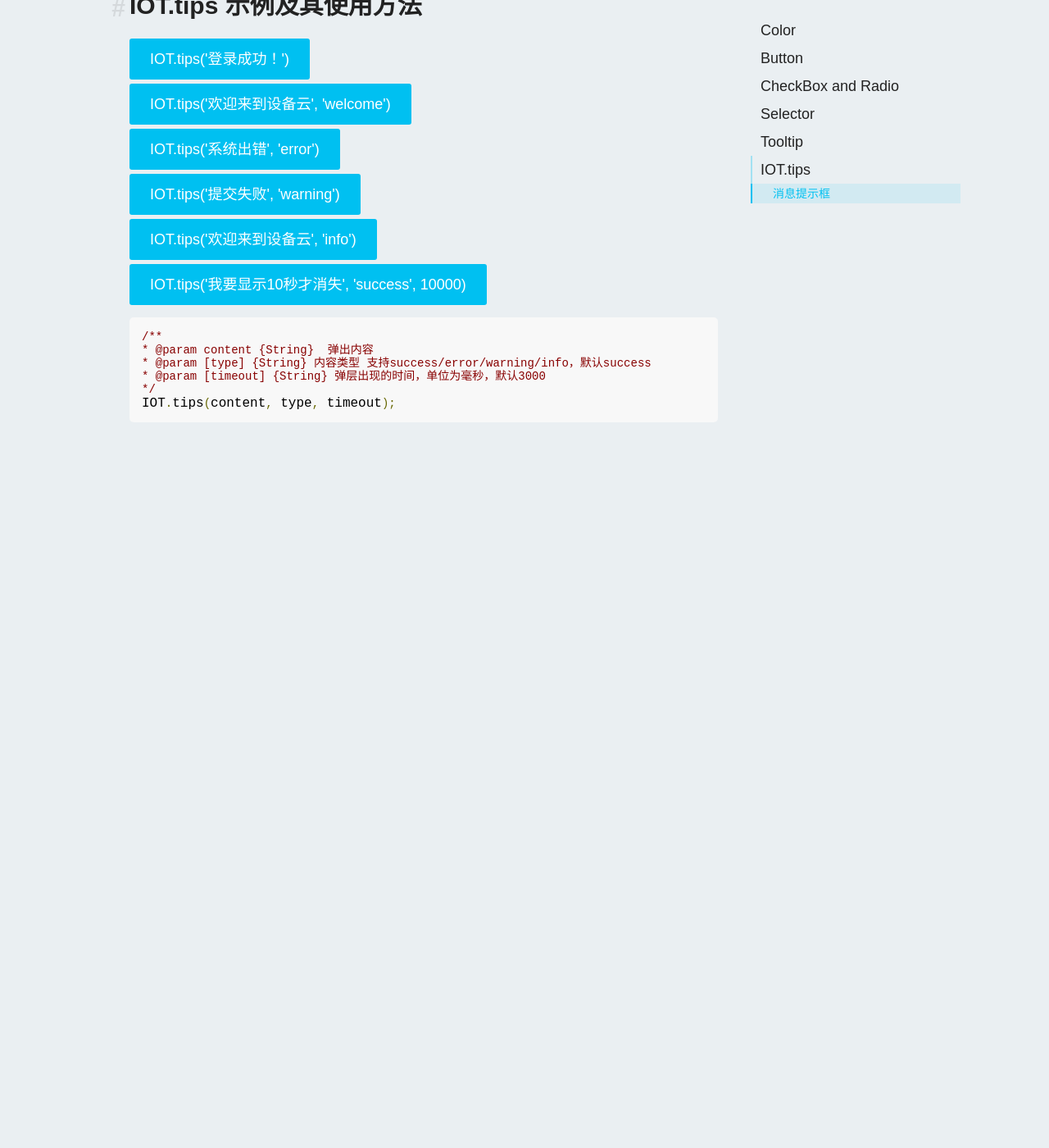
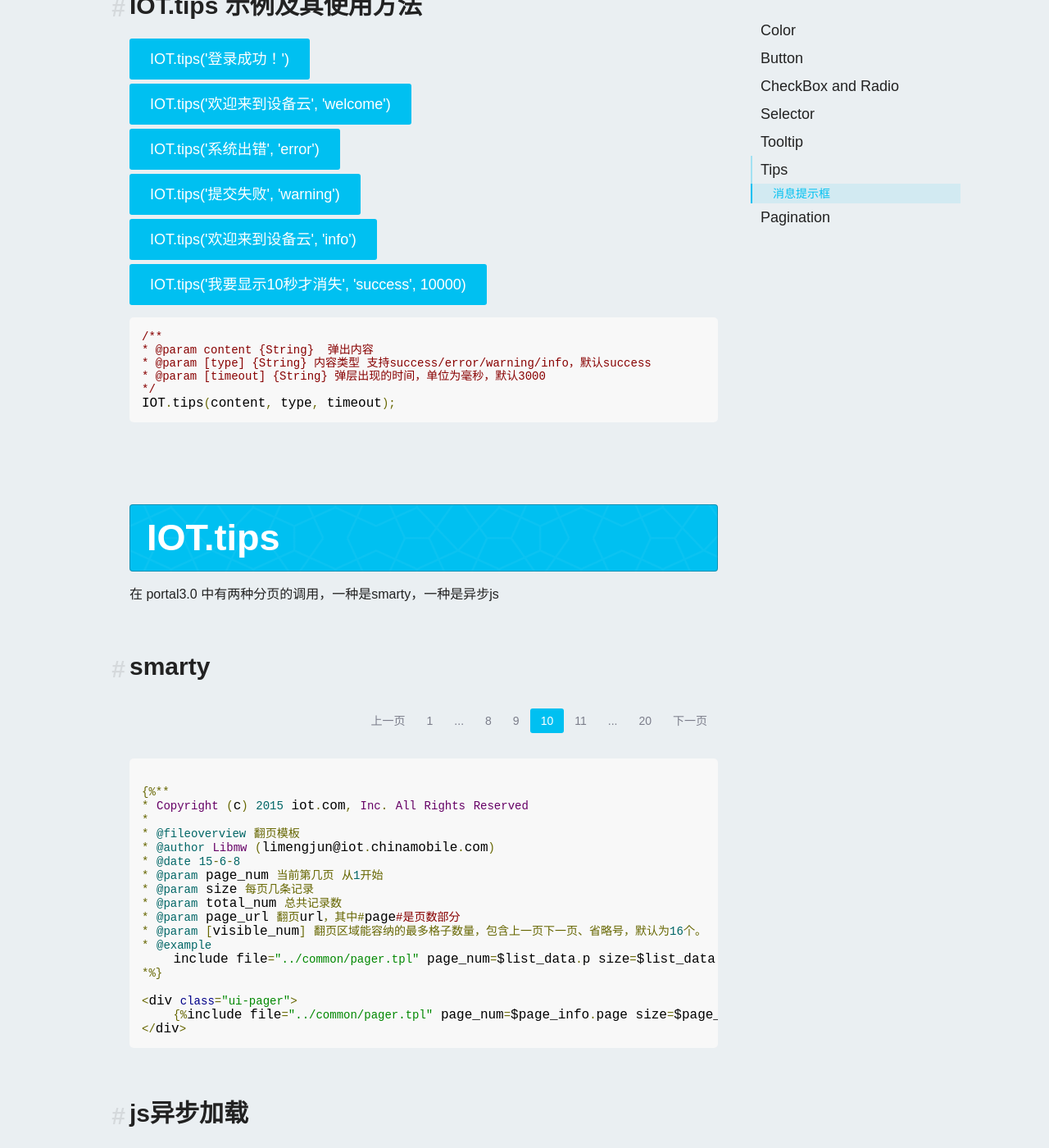
Before and after one commit to cmiot-fe/docs, a Jekyll site: the page built from _standards/index.md, in a window 1280 px wide and 1400 px high, scrolled down 6863 px. Shown: the whole window at 82% size. Built offline with Jekyll 4.4.1, drawn with Linux system fonts in a browser that asks for light colours; nearby versions of some CDN libraries; some web fonts are replaced; library files that are not in the unit come from our copies; before the commit the page ends 7438 px from its top, so only the background shows below that; some of the changed text lies outside the part shown.

Commit message:
Update the OneNET 3.0 standards regarding pagination.

```diff
--- a/_layouts/standards.html
+++ b/_layouts/standards.html
@@ -13,6 +13,7 @@
     <link href="resource/css/ui-button.css" rel="stylesheet">
     <link href="resource/css/square/green.css" rel="stylesheet">
     <link href="resource/css/tips.css" rel="stylesheet">
+    <link href="resource/css/pager.css" rel="stylesheet">
     {{ page.extcss }}
     <script>
         var IOT = {};
@@ -31,6 +32,7 @@
 <script src="resource/js/tips.js"></script>
 <script src="resource/js/prettify.js"></script>
 <script src="resource/js/jquery-tooltip.js"></script>
+<script src="resource/js/pager.js"></script>
 <div id="main" class="grid doc-detail">
     {{ content }}
 </div>
--- a/_standards/index.md
+++ b/_standards/index.md
@@ -35,8 +35,13 @@
                 <a class="docs-nav-item" href="#/tooltip/atitle/">提示工具</a>
         </div>
         <div class="docs-nav-section">
-            <a class="docs-nav-section-title" href='#/popTip/'>IOT.tips</a>
+            <a class="docs-nav-section-title" href='#/popTip/'>Tips</a>
                 <a class="docs-nav-item" href="#/popTip/tip/">消息提示框</a>
+        </div>
+        <div class="docs-nav-section">
+            <a class="docs-nav-section-title" href='#/page/'>Pagination</a>
+                <a class="docs-nav-item" href="#/page/smarty/">分页smarty</a>
+                <a class="docs-nav-item" href="#/page/js/">分页js</a>
         </div>
     </div>
     <div class="docs-content">
@@ -556,6 +561,84 @@ IOT.tips(content, type, timeout);
                 </div>
             </article>
         <!-- ****************************************************************************************** -->
+        <!-- pager -->
+        <article class="docs-section">
+            <a class="docs-section-target" id="/page/" name="/page/"></a>
+            <h2 class="docs-section-title"><a href='#/page/'>IOT.tips</a></h2>
+        </article>
+            <article class="docs-method">
+                <a class="docs-method-target" id="/page/intro/"  name="/page/intro/"></a>
+                <div class="docs-method-prose">
+                    <p>在 portal3.0 中有两种分页的调用，一种是smarty，一种是异步js</p>
+                </div>
+            </article>
+            <article class="docs-method">
+                <a class="docs-method-target" id="/page/smarty/"  name="/page/smarty/"></a>
+                    <h3 class="docs-method-title">
+                        <a href='#/page/smarty/'>smarty</a>
+                    </h3>
+                    <a class="docs-method-edit" href="javascript:;" target="_blank">编辑</a>
+                <div class="docs-method-prose">
+                    <div id="pagerPp"><div class="ui-pager"></div></div>
 
+<pre>
+
+{&#37;**
+* Copyright (c) 2015 iot.com, Inc. All Rights Reserved
+*
+* @fileoverview 翻页模板
+* @author Libmw (limengjun@iot.chinamobile.com)
+* @date 15-6-8
+* @param page_num 当前第几页 从1开始
+* @param size 每页几条记录
+* @param total_num 总共记录数
+* @param page_url 翻页url，其中#page#是页数部分
+* @param [visible_num] 翻页区域能容纳的最多格子数量，包含上一页下一页、省略号，默认为16个。
+* @example
+    include file="../common/pager.tpl" page_num=$list_data.p size=$list_data.limit total_num=$list_data.total_num page_url="a.html?page=#page#"
+*%}
+
+&lt;div class="ui-pager">
+    {&#37;include file="../common/pager.tpl" page_num=$page_info.page size=$page_info.page_size total_num=$page_info.total_num page_url="/apikey?pid="|cat:$proj_id|cat:"&amp;page=#page#"&#37;}
+&lt;/div>
+</pre>
+
+                    <script>
+                        $(function () {
+                            var pageHtmls = IOT.getPagesHtml(10, 200, 10, "javascript:alert('点击了');", {visible_num: 10});
+                            $('#pagerPp').find('.ui-pager').html(pageHtmls);
+                        });
+                    </script>
+                </div>
+            </article>
+            <article class="docs-method">
+                <a class="docs-method-target" id="/page/js/"  name="/page/js/"></a>
+                    <h3 class="docs-method-title">
+                        <a href='#/page/js/'>js异步加载</a>
+                    </h3>
+                    <a class="docs-method-edit" href="javascript:;" target="_blank">编辑</a>
+                <div class="docs-method-prose">
+                    <div id="pagerP"><div class="ui-pager"></div></div>
+
+<pre>
+&lt;div class="ui-pager">&lt;/div>
+// IOT.getPagesHtml(当前页数, 记录总数, 每页记录数, 翻页链接, options);
+&lt;script>
+    $(function () {
+        var pageHtml = IOT.getPagesHtml(5, 200, 10, "javascript:alert('点击了');", {visible_num: 10});
+        $('.ui-pager').html(pageHtml);
+    });
+&lt;/script>
+</pre>
+
+                <script>
+                    $(function () {
+                        var pageHtml = IOT.getPagesHtml(5, 200, 10, "javascript:alert('点击了');", {visible_num: 10});
+                        $('#pagerP').find('.ui-pager').html(pageHtml);
+                    });
+                </script>
+                </div>
+            </article>
+        <!-- ****************************************************************************************** -->
     </div>
 </div>
--- /dev/null
+++ b/_standards/resource/css/pager.css
@@ -0,0 +1,34 @@
+.ui-pager {
+    text-align: right
+}
+
+.ui-pager ul {
+    margin: 30px 0;
+    list-style: none;
+    overflow: hidden;
+    font-size: 0
+}
+
+.ui-pager ul li {
+    font-size: 14px;
+    display: inline-block;
+    line-height: 32px;
+    text-align: center;
+}
+.ui-pager ul li a {
+    text-decoration: none;
+    padding: 7px 13px;
+    line-height: 23px;
+    color: #7c7e8b;
+    border-radius: 3px;
+}
+.ui-pager ul li a:hover {
+    background-color: #00c0f1;
+    color: #fff;
+}
+
+.ui-pager ul li.active a {
+    background-color: #00c0f1;
+    color: #fff;
+    cursor: default
+}
--- a/_standards/resource/js/jquery-tooltip.js
+++ b/_standards/resource/js/jquery-tooltip.js
@@ -40,7 +40,7 @@
 						$(this).find('.tooltip').stop().animate({'opacity': 1}, 200);
 					}).on('mouseleave', function (e) {
 						$(this).find('.tooltip').stop().animate({'opacity': 0}, 200);
-					})
+					});
 				}
 
 			};
--- /dev/null
+++ b/_standards/resource/js/pager.js
@@ -0,0 +1,104 @@
+/**
+ * Created with JetBrains PhpStorm.
+ * Author: limengjun
+ * Date: 13-11-15
+ * Time: 下午3:06
+ * Desc: javascript的翻页 调用：IOT.getPagesHtml(当前页数, 记录总数, 每页记录数, 翻页链接, options)
+ */
+(function(){
+    function getPageLink(curr_page, page, page_url, tag){
+        return '<li ' + (curr_page == page ? 'class="active"' : '') +'>'+
+            '<a href="#" onclick="'+ page_url.replace('#page#', page) +';return false;">'+ (tag || page) +'</a></li>';
+    }
+    function getPagesHtml(curr_page, total_num, size, page_url, options){
+        options = $.extend({
+            max_page_total: 100, //最多的页数
+            visible_num: 16 //翻页区域能容纳的最多格子数量，包含上一页下一页、省略号，默认为16个。
+        }, options);
+
+        var page_total = Math.min(Math.ceil(total_num / size), options.max_page_total);
+
+        //除去上页下页、首页尾页、前后的省略号6个格子后还能显示的格子数
+        var main_num = options.visible_num - 6;
+
+        //页数过大时减少页面上显示的总页数,以免翻页区域宽度不够
+        if(curr_page > 1000){
+            main_num -= 5;
+        }else if(curr_page > 100){
+            main_num -= 3;
+        }else if(curr_page > 10){
+            main_num -= 1;
+        }
+
+        //当前页面左边的页面数
+        var left_nums = Math.floor(main_num / 2);
+
+
+        //当前页面右边的页面数
+        var right_nums = main_num - 1 - left_nums;
+
+        //循环开始的页面，1、2页特殊处理，循环至少从3开始*%}
+        var loop_start = curr_page - left_nums;
+        var loop_end = curr_page + right_nums;
+
+        if(loop_start < 3){
+            loop_end = loop_end + (3 - loop_start);
+            loop_start = 3;
+        }
+
+
+
+        //循环结束的页面,倒数1、2页特殊处理，循环至多从total-2结束*%}
+        if(loop_end > page_total - 2){
+            if(loop_start - (loop_end - (page_total - 2)) >= 3){
+                loop_start = loop_start - (loop_end - (page_total - 2));
+            }
+            loop_end = page_total - 2;
+        }
+
+        var html = '<ul>';
+
+        if(curr_page > 1){
+            html += getPageLink(curr_page, curr_page - 1, page_url, '上一页');
+        }
+
+        //第1页*%}
+        if(page_total > 1){
+            html += getPageLink(curr_page, 1, page_url);
+        }
+
+        //从第3页开始循环时，直接显示第二页，否则显示...*%}
+        if(page_total >= 2){
+            if(loop_start === 3){
+                html += getPageLink(curr_page, 2, page_url);
+            }else{
+                html += '<li class="disabled"><a>...</a></li>';
+            }
+        }
+        for(var i = loop_start;i <= loop_end; i++){
+            html += getPageLink(curr_page, i, page_url);
+        }
+
+        if(page_total >= 4){
+            //循环刚好在倒数第三页结束，直接显示倒数第二页，否则显示...*%}
+            if(loop_end === page_total - 2){
+                html += getPageLink(curr_page, page_total - 1, page_url);
+            }else{
+                html += '<li class="disabled"><a>...</a></li>';
+            }
+        }
+
+        if(page_total >= 3){
+            //尾页*%}
+            html += getPageLink(curr_page, page_total, page_url);
+        }
+
+        if(curr_page < page_total){
+            html += getPageLink(curr_page, parseInt(curr_page) + 1, page_url, '下一页');
+        }
+
+        html += '</ul>';
+        return html;
+    }
+    IOT.getPagesHtml = getPagesHtml;
+})();
```
